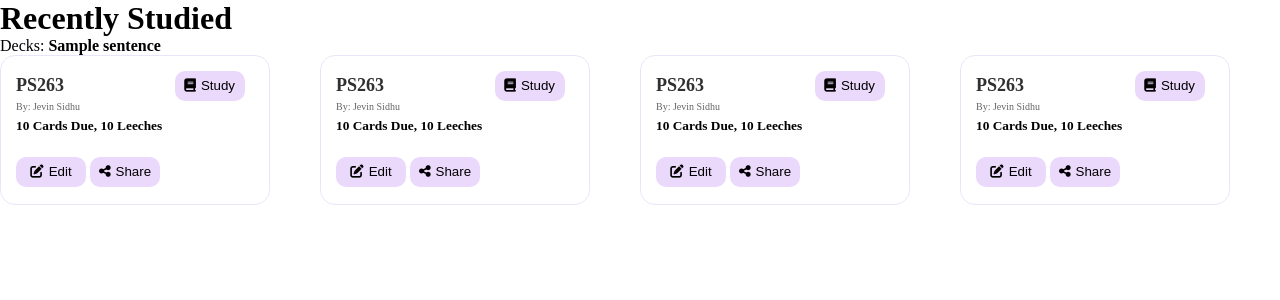
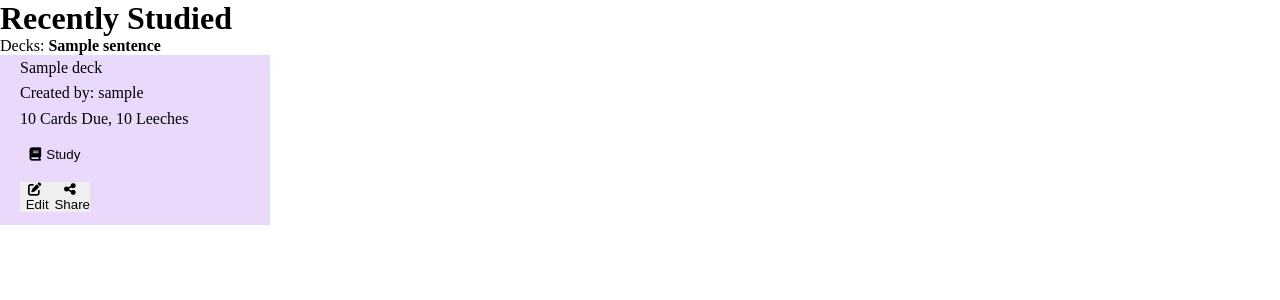
Before and after one commit to LaurierCS/Mnimi, a Django app: template templates/app/homepage.html in a window 1280 px wide. Shown: the part 64-364 px from the top of the page. Run offline with Django 3.2, Linux system fonts and the light colour scheme; the template is opened without the code that fills it: most values are stand-ins (such as "Sample title", 1, 10 or a date in 2020); some libraries are stand-ins or nearby versions.

Commit message:
rendering cards dynamically to homepage

```diff
--- a/app/views.py
+++ b/app/views.py
@@ -14,7 +14,7 @@ def homepage(request):
     print(userDecks)
     context = {
         "sentence": sentence,
-        "userDecks": userDecks
+        "decks": userDecks
     }
     template_name = "app/homepage.html"
 
--- a/templates/app/homepage.html
+++ b/templates/app/homepage.html
@@ -9,10 +9,9 @@
     <h1>Recently Studied</h1>
     <p>Decks: <b>{{sentence}}</b></p>
     <div class="cards">
-            {% include 'components/card.html' %}
-            {% include 'components/card.html' %}
-            {% include 'components/card.html' %}
-            {% include 'components/card.html' %}
+        {% for deck in decks %}
+            {% include 'components/Deck.html' %}
+        {% endfor %}
     </div>
 
 
--- a/templates/components/Deck.html
+++ b/templates/components/Deck.html
@@ -1,8 +1,8 @@
 <div class="deck">
     <div class="deck__header">
         <div class="deck__header__name">
-            <p class="deck__header__name__course">PS263</p>
-            <P class="deck__header__name__creator"> By: Jevin Sidhu</P>
+            <p class="deck__header__name__course">{{deck.deckName}}</p>
+            <P class="deck__header__name__creator">Created by: {{deck.creator_username}}</P>
         </div>
     <div class="deck__specifics">
         <p class="deck__specifics__info">10 Cards Due, 10 Leeches</p>
--- a/templates/components/card.html
+++ b/templates/components/card.html
@@ -1,7 +1,7 @@
 <div class="card">
     <div class="card__header">
         <div class="card__header__name">
-            <p class="card__header__name__course">PS263</p>
+            <p class="card__header__name__course">{{deck.deckName}}</p>
             <P class="card__header__name__creator"> By: Jevin Sidhu</P>
         </div>
     <div class="card__specifics">
```
Also changed, not shown: db.sqlite3.
